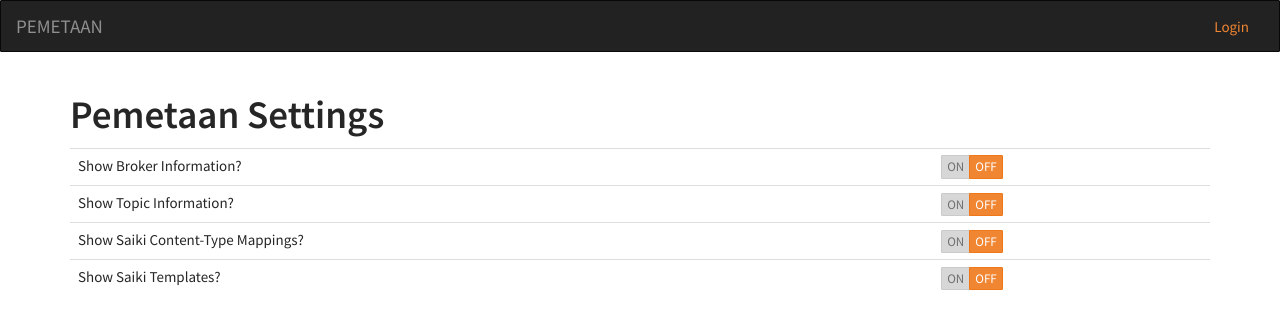
After one commit to HungUnicorn/saiki-pemetaan, a Flask app: template app/templates/settings.html in a window 1280 px wide. The commit adds this page. Shown: the top 329 px of the page. Run offline with Flask 2, Linux system fonts and the light colour scheme; the template is opened without the code that fills it, so the values that code supplies are empty; parts of the project's set-up code (start-up, migrations or seed data) failed here and were passed over; some libraries are stand-ins or nearby versions.

Commit message:
first version of settings dialogue
you can switch off different features in pemetaan now. this is
currently only applying to the navbar, you can still reach the sites.

```diff
--- a/app/app.py
+++ b/app/app.py
@@ -16,7 +16,7 @@ from controller import get_mappings, write_mapping, delete_mapping, \
     get_topics, create_topic_entry, get_config, update_config, \
     validate_topic, delete_topic_entry, reassign_all_topics, get_brokers, \
     get_saiki_templates, get_saiki_template_single, update_template, \
-    delete_template
+    delete_template, get_settings, update_settings
 
 logging.basicConfig(level=getattr(logging, 'INFO', None))
 logging.getLogger("requests").setLevel(logging.WARNING)
@@ -90,6 +90,7 @@ def check_and_render(template, force_render=False, **kwargs):
     if isloggedin:
         return render_template(template,
                                access_token=token_info,
+                               display_settings=get_settings(),
                                **kwargs)
     elif (force_render is True):
         return render_template(template)
@@ -484,6 +485,24 @@ def validate_access_token():
         return False, None
 
 
+@app.route('/settings')
+def pemetaan_settings():
+    """Settings Overview Page."""
+    if only_check():
+        setting = request.args.get('setting')
+        value = request.args.get('value')
+        if setting is not None and value is not None:
+            from distutils.util import strtobool
+            update_settings(setting, strtobool(value))
+            return check_and_render('settings.html',
+                                    settings=get_settings())
+        else:
+            return check_and_render('settings.html',
+                                    settings=get_settings())
+    else:
+        return check_and_render('index.html')
+
+
 # @app.route('/metrics')
 # def metrics():
 #     return json.dumps(uwsgi_metrics.view())
--- a/app/static/pemetaan.css
+++ b/app/static/pemetaan.css
@@ -47,3 +47,14 @@ form table td {
 table.dataTable thead .sorting:after, table.dataTable thead .sorting_asc:after, table.dataTable thead .sorting_desc:after, table.dataTable thead .sorting_asc_disabled:after, table.dataTable thead .sorting_desc_disabled:after {
     bottom: 5px !important;
 }
+
+.btn-primary:active:hover
+{
+    color: #ffffff;
+    background-color: #e86f11;
+    border-color: #bd5b0e;
+}
+
+.container .col-md-2 {
+    margin-top: 150px;
+}
--- /dev/null
+++ b/app/templates/macros.html
@@ -0,0 +1,31 @@
+{% macro active_button() %}
+    <div class="switch_hover btn-group btn-toggle">
+        <div class="btn btn-xs btn-primary">ON</div>
+        <div class="btn btn-xs btn-default">OFF</div>
+    </div>
+{% endmacro %}
+
+{% macro inactive_button() %}
+    <div class="switch_hover btn-group btn-toggle">
+        <div class="btn btn-xs btn-default">ON</div>
+        <div class="btn btn-xs btn-primary">OFF</div>
+    </div>
+{% endmacro %}
+
+{% macro button_js() %}
+<script type="text/javascript" src="//code.jquery.com/jquery-2.2.1.min.js"></script>
+
+    <script>
+      $( document ).ready(
+        function(){
+          $('.switch_hover').hover(
+            function(){
+              $( this ).children().addClass('active');},
+            function(){
+              $( this ).children().removeClass('active');
+            }
+          );
+        }
+      );
+    </script>
+{% endmacro %}
--- a/app/templates/pemetaan_base.html
+++ b/app/templates/pemetaan_base.html
@@ -27,10 +27,11 @@
                 <div class="collapse navbar-collapse navbar-left">
                     <ul class="nav navbar-nav">
                       {% if access_token %}
-                        <li><a href="{{url_for('.brokers')}}">Brokers</a></li>
-                        <li><a href="{{url_for('.topics')}}">Topics</a></li>
-                        <li><a href="{{url_for('.topic_mapping')}}">Topic Mapping</a></li>
-                        <li><a href="{{url_for('.saiki_templates')}}">Message Templates</a></li>
+                        {% if display_settings['show_brokers'] %}<li><a href="{{url_for('.brokers')}}">Brokers</a></li>{% endif %}
+                        {% if display_settings['show_topics'] %}<li><a href="{{url_for('.topics')}}">Topics</a></li>{% endif %}
+                        {% if display_settings['show_mappings'] %}<li><a href="{{url_for('.topic_mapping')}}">Topic Mapping</a></li>{% endif %}
+                        {% if display_settings['show_templates'] %}<li><a href="{{url_for('.saiki_templates')}}">Message Templates</a></li>{% endif %}
+                        <li><a href="{{url_for('.pemetaan_settings')}}">Settings</a></li>
                       {% endif %}
                     </ul>
                 </div>
--- /dev/null
+++ b/app/templates/settings.html
@@ -0,0 +1,75 @@
+{% extends "pemetaan_base.html" %}
+{% import "bootstrap/fixes.html" as fixes %}
+{% import "bootstrap/utils.html" as util %}
+
+{% block scripts %}
+  {% from 'macros.html' import button_js %}
+  {{ button_js() }}
+{% endblock %}
+
+{% block content %}
+
+{% from 'macros.html' import active_button, inactive_button %}
+
+{{util.flashed_messages(dismissible=True)}}
+    <div class="container">
+      <h1>Pemetaan Settings</h1>
+      <table class="table">
+        <tr>
+          <td>Show Broker Information?</td>
+          <td>
+            {% if settings['show_brokers'] == True %}
+              <a href="{{url_for('.pemetaan_settings')}}?setting=show_brokers&value=false">
+                {{ active_button() }}
+              </a>
+            {% else %}
+              <a href="{{url_for('.pemetaan_settings')}}?setting=show_brokers&value=true">
+                {{ inactive_button() }}
+              </a>
+            {% endif %}
+          </td>
+        </tr>
+        <tr>
+          <td>Show Topic Information?</td>
+          <td>
+            {% if settings['show_topics'] == True %}
+              <a href="{{url_for('.pemetaan_settings')}}?setting=show_topics&value=false">
+                {{ active_button() }}
+              </a>
+            {% else %}
+              <a href="{{url_for('.pemetaan_settings')}}?setting=show_topics&value=true">
+                {{ inactive_button() }}
+              </a>
+            {% endif %}
+          </td>
+        </tr>
+        <tr>
+          <td>Show Saiki Content-Type Mappings?</td>
+          <td>
+            {% if settings['show_mappings'] == True %}
+              <a href="{{url_for('.pemetaan_settings')}}?setting=show_mappings&value=false">
+                {{ active_button() }}
+              </a>
+            {% else %}
+              <a href="{{url_for('.pemetaan_settings')}}?setting=show_mappings&value=true">
+                {{ inactive_button() }}
+              </a>
+            {% endif %}
+          </td>
+        </tr>
+        <tr>
+          <td>Show Saiki Templates?</td>
+          <td>
+            {% if settings['show_templates'] == True %}
+              <a href="{{url_for('.pemetaan_settings')}}?setting=show_templates&value=false">
+                {{ active_button() }}
+              </a>
+            {% else %}
+              <a href="{{url_for('.pemetaan_settings')}}?setting=show_templates&value=true">
+                {{ inactive_button() }}
+              </a>
+            {% endif %}
+          </td>
+        </tr>
+    </div>
+{% endblock %}
--- a/app/zookeeper.py
+++ b/app/zookeeper.py
@@ -24,3 +24,7 @@ def get_namespace_kafka():
 
 def get_namespace_saiki():
     return os.getenv('ZOOKEEPER_NAMESPACE_SAIKI')
+
+
+def get_namespace_pemetaan():
+    return os.getenv('ZOOKEEPER_NAMESPACE_PEMETAAN')
```
Also changed, not shown: app/controller.py (+36 -10 lines), 1 other file.
